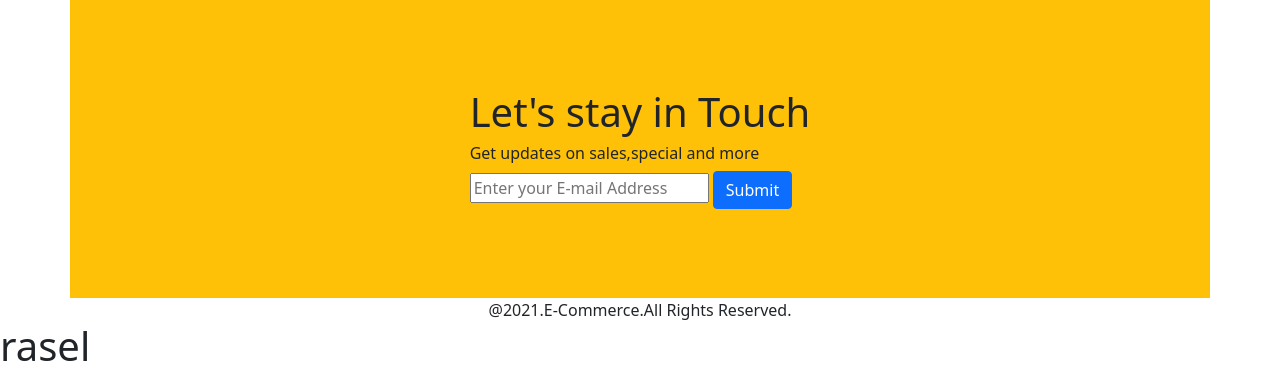
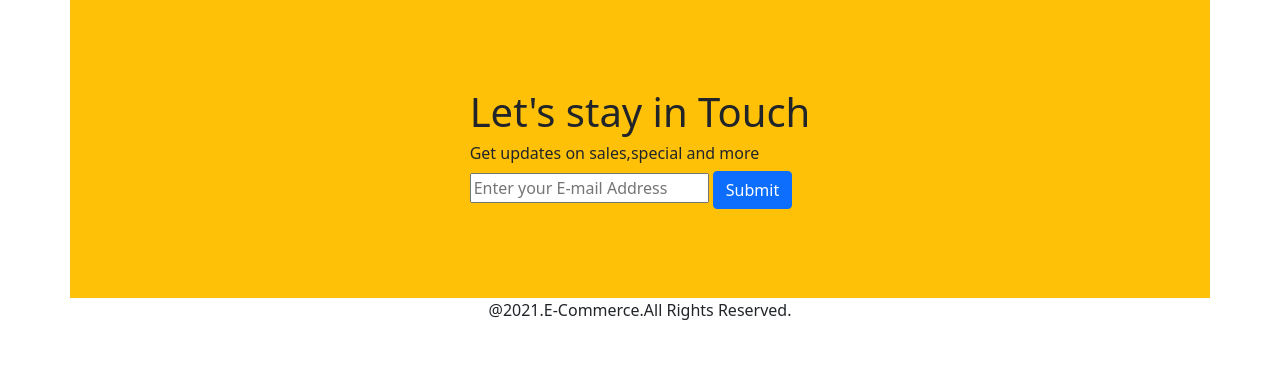
Before and after one commit to rasel68/Shoes-E-Commerce-website, a plain HTML site: page index.html in a window 1280 px wide. Shown: the part 2530-2908 px from the top of the page. After the commit the page ends 2852 px from the top, so only its background shows below. Drawn offline with nearby package versions, Linux system fonts and the light colour scheme.

Commit message:
added part4

```diff
--- a/index.html
+++ b/index.html
@@ -229,8 +229,6 @@
     <footer>
         @2021.E-Commerce.All Rights Reserved.
     </footer>
-    <h1>rasel</h1>
-
     <script src="https://cdn.jsdelivr.net/npm/bootstrap@5.0.0-beta1/dist/js/bootstrap.bundle.min.js" integrity="sha384-ygbV9kiqUc6oa4msXn9868pTtWMgiQaeYH7/t7LECLbyPA2x65Kgf80OJFdroafW" crossorigin="anonymous"></script>
 </body>
 </html>
```
